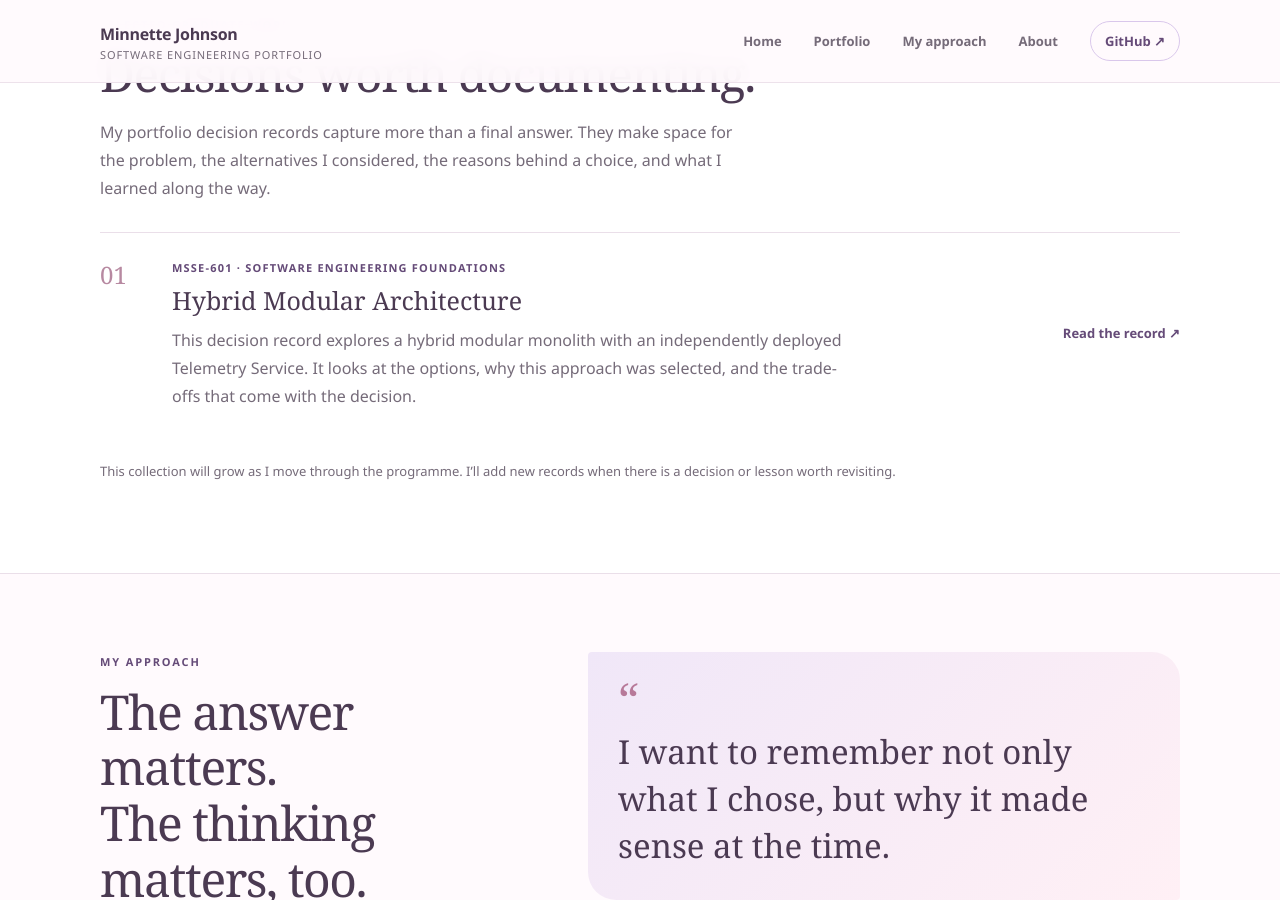
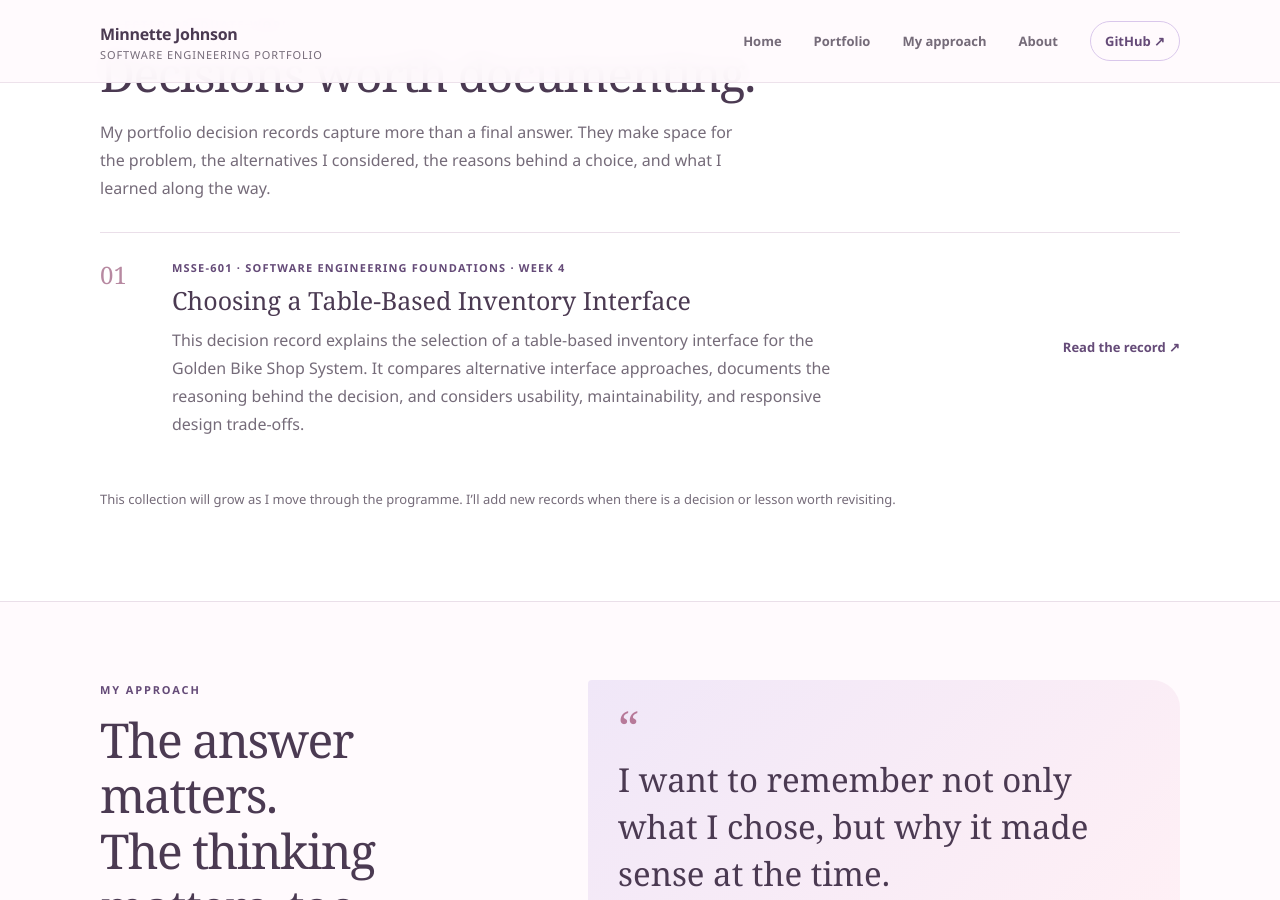
Before and after one commit to minnettejohnson-dot/msse-portfolio, a Jekyll site: the page built from index.md, in a window 1280 px wide and 900 px high, scrolled down 853 px. Built offline with Jekyll 4.4.1, drawn with Linux system fonts in a browser that asks for light colours.

Commit message:
Update index.md

```diff
--- a/index.md
+++ b/index.md
@@ -50,15 +50,23 @@ permalink: /
       <p class="section-intro">My portfolio decision records capture more than a final answer. They make space for the problem, the alternatives I considered, the reasons behind a choice, and what I learned along the way.</p>
     </div>
 
-    <article class="record">
-      <div class="record-number" aria-hidden="true">01</div>
-      <div>
-        <div class="record-meta">MSSE-601 · Software Engineering Foundations</div>
-        <h3>Hybrid Modular Architecture</h3>
-        <p>This decision record explores a hybrid modular monolith with an independently deployed Telemetry Service. It looks at the options, why this approach was selected, and the trade-offs that come with the decision.</p>
-      </div>
-      <a class="record-link" href="{{ '/msse601/MSSE601-ADR-hybrid-architecture/' | relative_url }}">Read the record ↗</a>
-    </article>
+   <article class="record">
+  <div class="record-number" aria-hidden="true">01</div>
+  <div>
+    <div class="record-meta">MSSE-601 · Software Engineering Foundations · Week 4</div>
+    <h3>Choosing a Table-Based Inventory Interface</h3>
+    <p>
+      This decision record explains the selection of a table-based inventory
+      interface for the Golden Bike Shop System. It compares alternative
+      interface approaches, documents the reasoning behind the decision,
+      and considers usability, maintainability, and responsive design trade-offs.
+    </p>
+  </div>
+  <a class="record-link"
+     href="{{ '/msse601/choosing-a-table-based-inventory-interface/' | relative_url }}">
+    Read the record ↗
+  </a>
+</article>
 
     <p class="coming-note">This collection will grow as I move through the programme. I’ll add new records when there is a decision or lesson worth revisiting.</p>
   </div>
```
